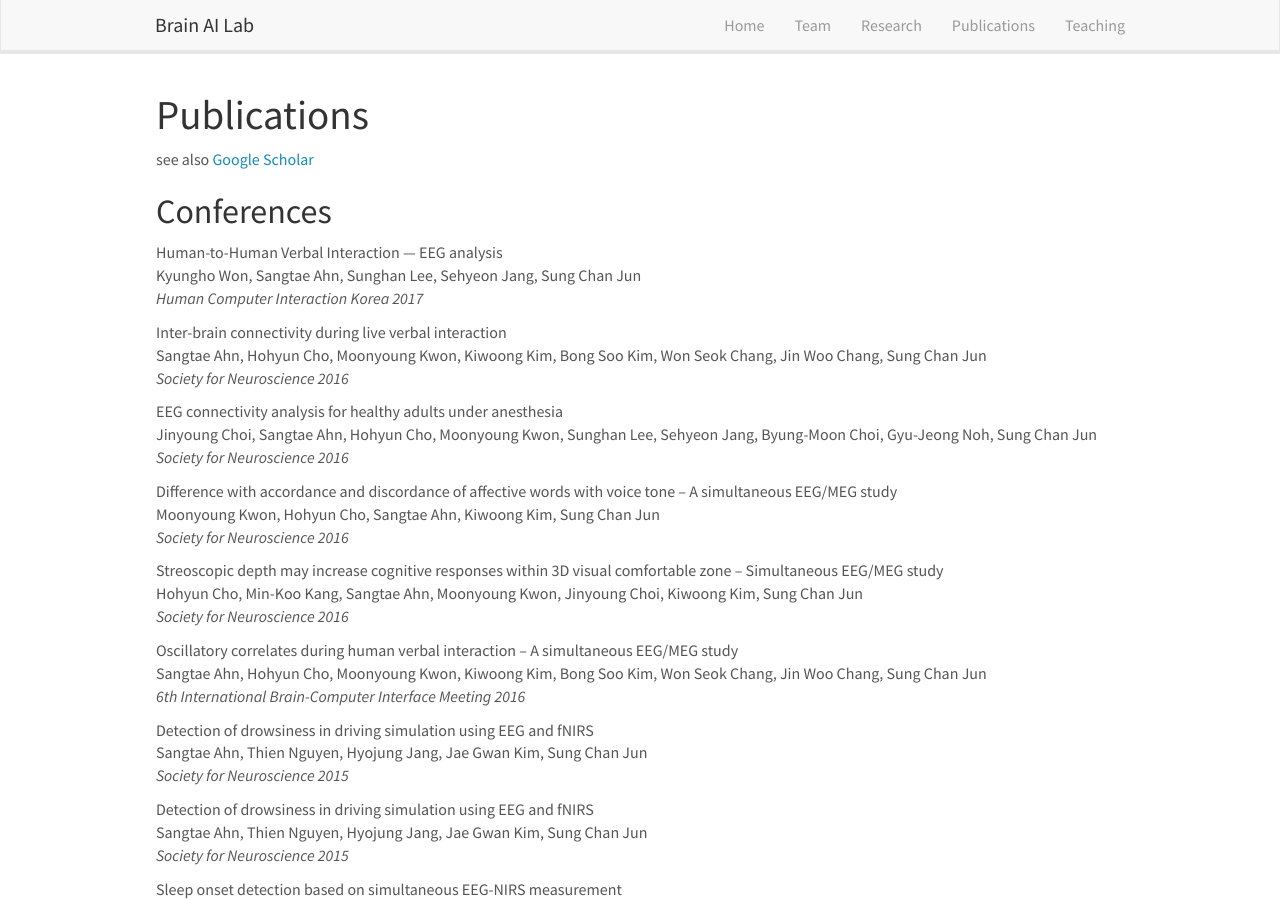
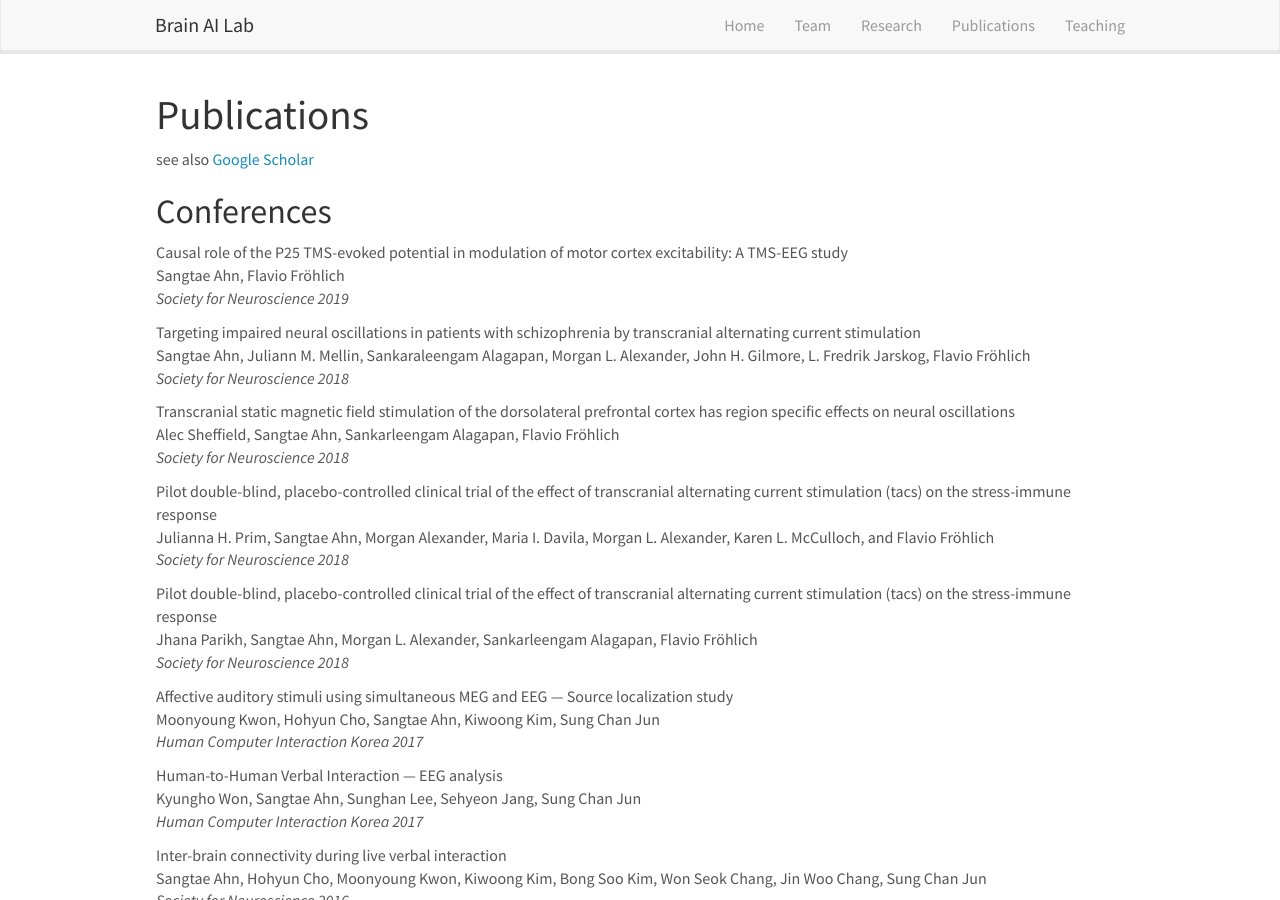
Before and after one commit to KNU-BrainAI/knu-brainai.github.io, a Jekyll site: the page built from _pages/pub_conf.md, in a window 1280 px wide and 900 px high. Built offline with Jekyll 4.4.1, drawn with Linux system fonts in a browser that asks for light colours; nearby versions of some CDN libraries.

Commit message:
Update publist_conf.yml

```diff
--- a/_data/publist_conf.yml
+++ b/_data/publist_conf.yml
@@ -1,3 +1,75 @@
+- title: "Causal role of the P25 TMS-evoked potential in modulation of motor cortex excitability: A TMS-EEG study"
+  image:
+  description:
+  authors: Sangtae Ahn, Flavio Fröhlich
+  journal: Society for Neuroscience 2019
+  link:
+    url:
+    display:
+  highlight: 0
+  news1:
+  news2:
+
+- title: "Targeting impaired neural oscillations in patients with schizophrenia by transcranial alternating current stimulation"
+  image:
+  description:
+  authors: Sangtae Ahn, Juliann M. Mellin, Sankaraleengam Alagapan, Morgan L. Alexander, John H. Gilmore, L. Fredrik Jarskog, Flavio Fröhlich
+  journal: Society for Neuroscience 2018
+  link:
+    url:
+    display:
+  highlight: 0
+  news1:
+  news2:
+
+- title: "Transcranial static magnetic field stimulation of the dorsolateral prefrontal cortex has region specific effects on neural oscillations"
+  image:
+  description:
+  authors: Alec Sheffield, Sangtae Ahn, Sankarleengam Alagapan, Flavio Fröhlich
+  journal: Society for Neuroscience 2018
+  link:
+    url:
+    display:
+  highlight: 0
+  news1:
+  news2:
+
+- title: "Pilot double-blind, placebo-controlled clinical trial of the effect of transcranial alternating current stimulation (tacs) on the stress-immune response"
+  image:
+  description:
+  authors: Julianna H. Prim, Sangtae Ahn, Morgan Alexander, Maria I. Davila, Morgan L. Alexander, Karen L. McCulloch, and Flavio Fröhlich
+  journal:  Society for Neuroscience 2018
+  link:
+    url:
+    display:
+  highlight: 0
+  news1:
+  news2:
+
+- title: "Pilot double-blind, placebo-controlled clinical trial of the effect of transcranial alternating current stimulation (tacs) on the stress-immune response"
+  image:
+  description:
+  authors: Jhana Parikh, Sangtae Ahn, Morgan L. Alexander, Sankarleengam Alagapan, Flavio Fröhlich
+  journal:  Society for Neuroscience 2018
+  link:
+    url:
+    display:
+  highlight: 0
+  news1:
+  news2:
+
+- title: "Affective auditory stimuli using simultaneous MEG and EEG — Source localization study"
+  image:
+  description:
+  authors: Moonyoung Kwon, Hohyun Cho, Sangtae Ahn, Kiwoong Kim, Sung Chan Jun
+  journal: Human Computer Interaction Korea 2017
+  link:
+    url:
+    display:
+  highlight: 0
+  news1:
+  news2:
+
 - title: "Human-to-Human Verbal Interaction — EEG analysis"
   image:
   description:
```
